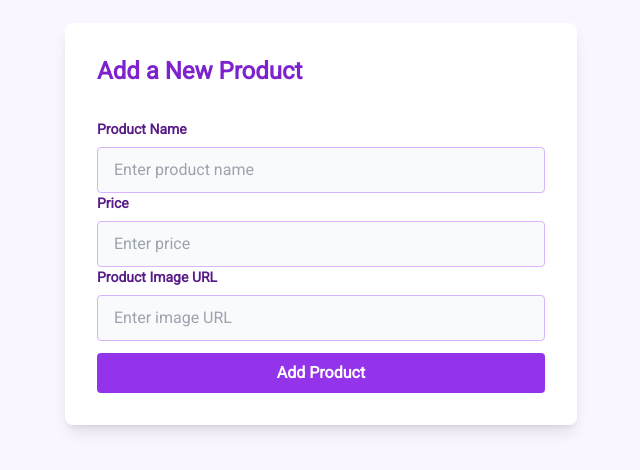
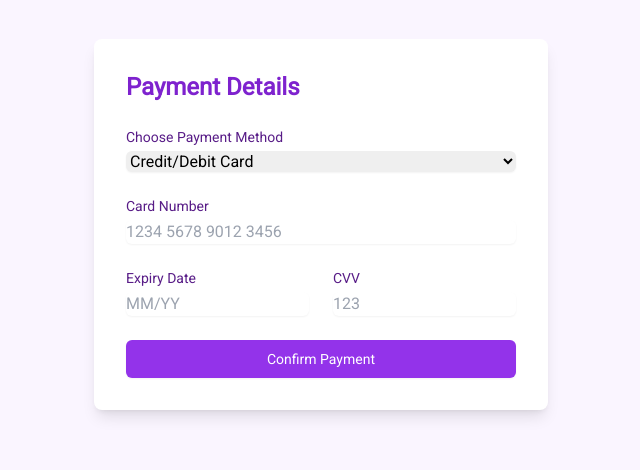
Before and after one commit to hussain-alsayedali/e-commerce-system, a React (Vite) app in the folder client/: page / in a window 1280 px wide. Shown: the part 176-646 px from the top of the page, without its empty margins (319-959 px from the left). Built offline with nearby package versions, Linux system fonts and the light colour scheme.

Commit message:
Create two pages of payments
Enhanced PaymentForm with navigation and added PaymentSuccessPage for successful transactions

```diff
--- a/client/package.json
+++ b/client/package.json
@@ -13,11 +13,13 @@
   "dependencies": {
     "react": "^18.2.0",
     "react-dom": "^18.2.0",
-    "react-icons": "^5.1.0"
+    "react-icons": "^5.1.0",
+    "react-router-dom": "^6.22.3"
   },
   "devDependencies": {
     "@types/react": "^18.2.64",
     "@types/react-dom": "^18.2.19",
+    "@types/react-router-dom": "^5.3.3",
     "@typescript-eslint/eslint-plugin": "^7.0.2",
     "@typescript-eslint/parser": "^7.0.2",
     "@vitejs/plugin-react": "^4.2.1",
--- a/client/src/App.tsx
+++ b/client/src/App.tsx
@@ -6,14 +6,27 @@ import SigninPage from "./pages/SinginPage.tsx";
 import ShoppingCartPage from "./pages/ShoppingCartPage.tsx";
 import ProductViewPage from "./pages/ProductViewPage.tsx";
 import AddProduct from "./pages/AddProduct.tsx";
+import PaymentPage from "./pages/PaymentPage.tsx";
 import React from "react";
+
+
+import { BrowserRouter as Router, Routes, Route } from 'react-router-dom';
+import PaymentForm from './components/PaymentForm';
+import PaymentSuccessPage from './pages/PaymentSuccessPage';
+
 
 function App() {
   const [count, setCount] = useState(0);
 
   return (
     <>
-      <AddProduct />
+       <Router>
+      <Routes>
+        <Route path="/" element={<PaymentPage />} />
+        <Route path="/payment-form" element={<PaymentForm />} />
+        <Route path="/payment-success" element={<PaymentSuccessPage />} />
+      </Routes>
+    </Router>
     </>
   );
 }
--- /dev/null
+++ b/client/src/components/PaymentForm.tsx
@@ -0,0 +1,61 @@
+import React, { useState } from 'react';
+import { useNavigate } from 'react-router-dom';
+
+const PaymentForm = () => {
+    const [paymentMethod, setPaymentMethod] = useState('card');
+    const [cardNumber, setCardNumber] = useState('');
+    const [expiryDate, setExpiryDate] = useState('');
+    const [cvv, setCvv] = useState('');
+    const navigate = useNavigate();
+
+    const handleSubmit = (e: { preventDefault: () => void; }) => {
+        e.preventDefault();
+        console.log({ paymentMethod, cardNumber, expiryDate, cvv });
+
+        navigate('/payment-success');
+    };
+
+
+    return (
+        <form onSubmit={handleSubmit} className="space-y-6 bg-white p-8 rounded-lg shadow-lg">
+            <h2 className="text-2xl font-semibold text-purple-700">Payment Details</h2>
+            <div>
+                <label className="block text-sm font-medium text-purple-900">Choose Payment Method</label>
+                <select value={paymentMethod} onChange={(e) => setPaymentMethod(e.target.value)} className="mt-1 block w-full border-gray-300 rounded-md shadow-sm focus:border-purple-500 focus:ring-purple-500">
+                    <option value="card">Credit/Debit Card</option>
+                    <option value="apple">Apple Pay</option>
+                    <option value="cash">Cash</option>
+                </select>
+            </div>
+            {paymentMethod === 'card' && (
+                <>
+                    <div>
+                        <label className="block text-sm font-medium text-purple-900">Card Number</label>
+                        <input type="text" value={cardNumber} onChange={(e) => setCardNumber(e.target.value)} className="mt-1 block w-full border-gray-300 rounded-md shadow-sm focus:border-purple-500 focus:ring-purple-500" placeholder="1234 5678 9012 3456" />
+                    </div>
+                    <div className="grid grid-cols-2 gap-6">
+                        <div>
+                            <label className="block text-sm font-medium text-purple-900">Expiry Date</label>
+                            <input type="text" value={expiryDate} onChange={(e) => setExpiryDate(e.target.value)} className="mt-1 block w-full border-gray-300 rounded-md shadow-sm focus:border-purple-500 focus:ring-purple-500" placeholder="MM/YY" />
+                        </div>
+                        <div>
+                            <label className="block text-sm font-medium text-purple-900">CVV</label>
+                            <input type="text" value={cvv} onChange={(e) => setCvv(e.target.value)} className="mt-1 block w-full border-gray-300 rounded-md shadow-sm focus:border-purple-500 focus:ring-purple-500" placeholder="123" />
+                        </div>
+                    </div>
+                </>
+            )}
+            {paymentMethod === 'apple' && (
+                <p className="text-sm text-gray-600">You will be redirected to Apple Pay to complete your purchase.</p>
+            )}
+            {paymentMethod === 'cash' && (
+                <p className="text-sm text-gray-600">Please ensure to have the exact change ready upon delivery.</p>
+            )}
+            <button type="submit" className="w-full flex justify-center py-2 px-4 border border-transparent rounded-md shadow-sm text-sm font-medium text-white bg-purple-600 hover:bg-purple-700 focus:outline-none focus:ring-2 focus:ring-offset-2 focus:ring-purple-500">
+                Confirm Payment
+            </button>
+        </form>
+    );
+};
+
+export default PaymentForm;
--- a/client/src/pages/AddProduct.tsx
+++ b/client/src/pages/AddProduct.tsx
@@ -1,4 +1,4 @@
-import React, { useState } from 'react';
+import { useState } from 'react';
 
 function ProductForm() {
     const [productName, setProductName] = useState('');
--- /dev/null
+++ b/client/src/pages/PaymentPage.tsx
@@ -0,0 +1,11 @@
+import PaymentForm from '../components/PaymentForm.tsx';
+
+const PaymentPage = () => {
+    return (
+        <div className="min-h-screen flex items-center justify-center bg-purple-50">
+            <PaymentForm />
+        </div>
+    );
+};
+
+export default PaymentPage;
--- /dev/null
+++ b/client/src/pages/PaymentSuccessPage.tsx
@@ -0,0 +1,16 @@
+import { Link } from 'react-router-dom';
+
+const PaymentSuccessPage = () => {
+    return (
+        <div className="min-h-screen flex flex-col items-center justify-center bg-gradient-to-r from-purple-500 to-purple-900 text-white">
+            <h1 className="text-4xl font-bold">Congratulations on Your Successful Shopping!</h1>
+            <p className="text-xl mt-4">Thank you for your purchase.</p>
+            <div className="mt-8 space-x-4">
+                <Link to="/order-details" className="px-6 py-3 rounded bg-white text-purple-900 font-semibold hover:bg-gray-100">See Order Details</Link>
+                <Link to="/" className="px-6 py-3 rounded bg-white text-purple-900 font-semibold hover:bg-gray-100">Continue Shopping</Link>
+            </div>
+        </div>
+    );
+};
+
+export default PaymentSuccessPage;
```
Also changed, not shown: 1 other file (tests, documents, lock files or other folders).
